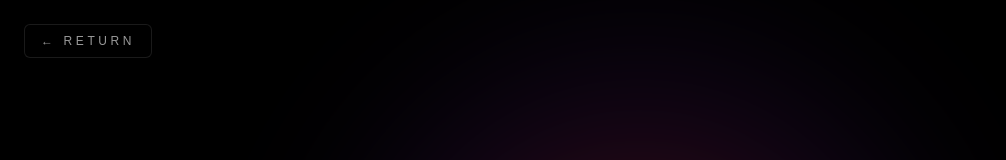
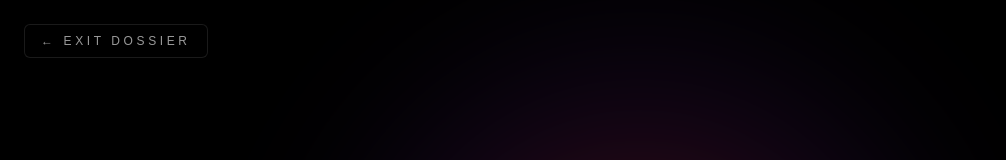
Before and after one commit to NightbloomGames/Portfolio-Website, a Next.js app: page /projects/soulrend in a window 1280 px wide. Shown: the top 160 px of the page, without its empty margins (0-1006 px from the left). Built offline with nearby package versions, Linux system fonts and the light colour scheme.

Commit message:
Keeping naming conventions consistent

```diff
--- a/app/projects/clockwork/page.tsx
+++ b/app/projects/clockwork/page.tsx
@@ -13,7 +13,7 @@ export default function Home() {
             <main>
             <Link href = "/?skipIntro=true" className ="fixed top-6 left-6 z-50 inline-flex items-center gap-2 px-4 py-2 rounded-md border border-white/10
             bg-black/40 backdrop-blur-md text-xs tracking-[0.3em] text-white/50 transition-all duration-300 hover:text-white hover:border-white/30
-            hover:bg-white/5 hover:scale-[1.03]"> ← RETURN</Link>
+            hover:bg-white/5 hover:scale-[1.03]"> ← EXIT DOSSIER</Link>
 
             <Hero/>
             <Metadata/>
--- a/app/projects/soulrend/page.tsx
+++ b/app/projects/soulrend/page.tsx
@@ -8,7 +8,7 @@ export default function SoulrendPage() {
   return (
     <main className="min-h-screen bg-black text-white">
       <Link href = "/?skipIntro=true" className ="fixed left-6 top-6 z-50 inline-flex items-center gap-2 rounded-md border border-white/10 bg-black/40 px-4
-       py-2 text-xs tracking-[0.3em] text-white/60 backdrop-blur-md transition hover:text-white hover:border-white/30 hover:bg-white/10"> ← RETURN</Link>
+       py-2 text-xs tracking-[0.3em] text-white/60 backdrop-blur-md transition hover:text-white hover:border-white/30 hover:bg-white/10"> ← EXIT DOSSIER</Link>
 
       {/* HERO */}
       <Hero/>
```
